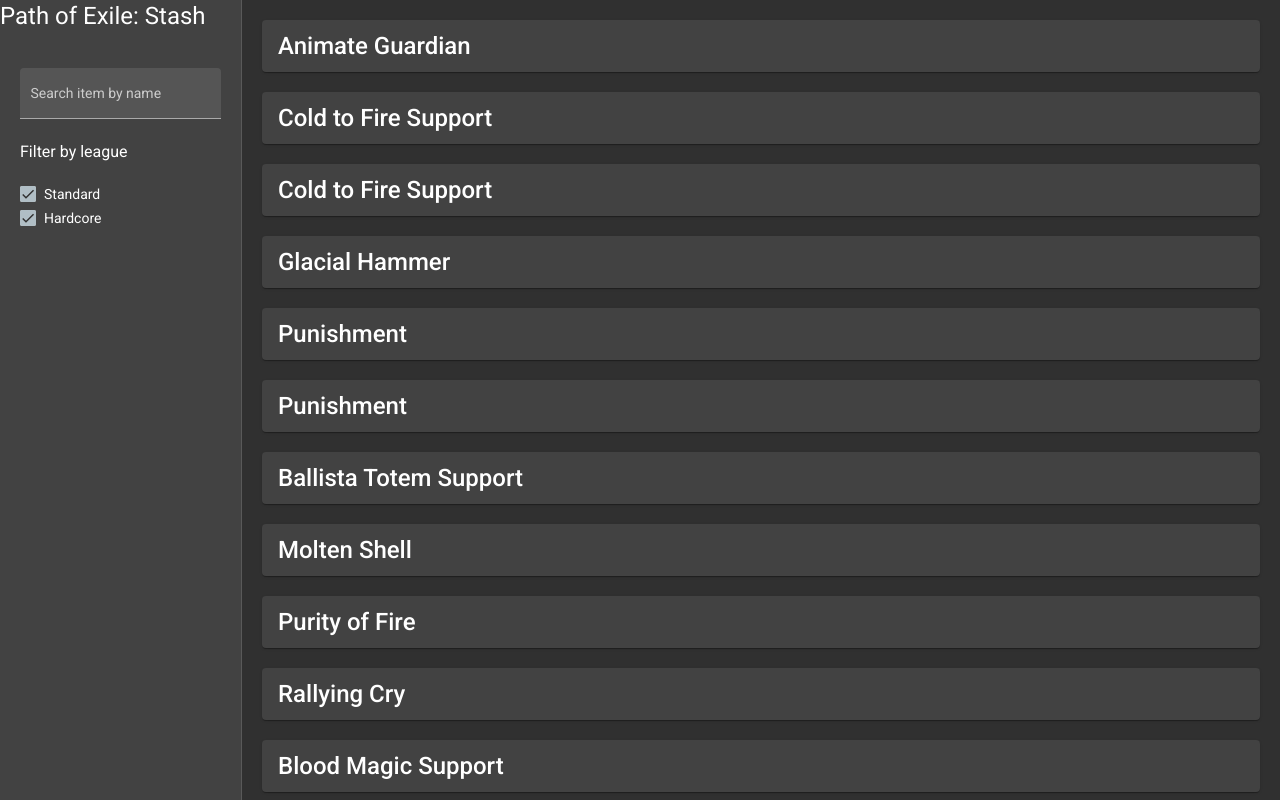
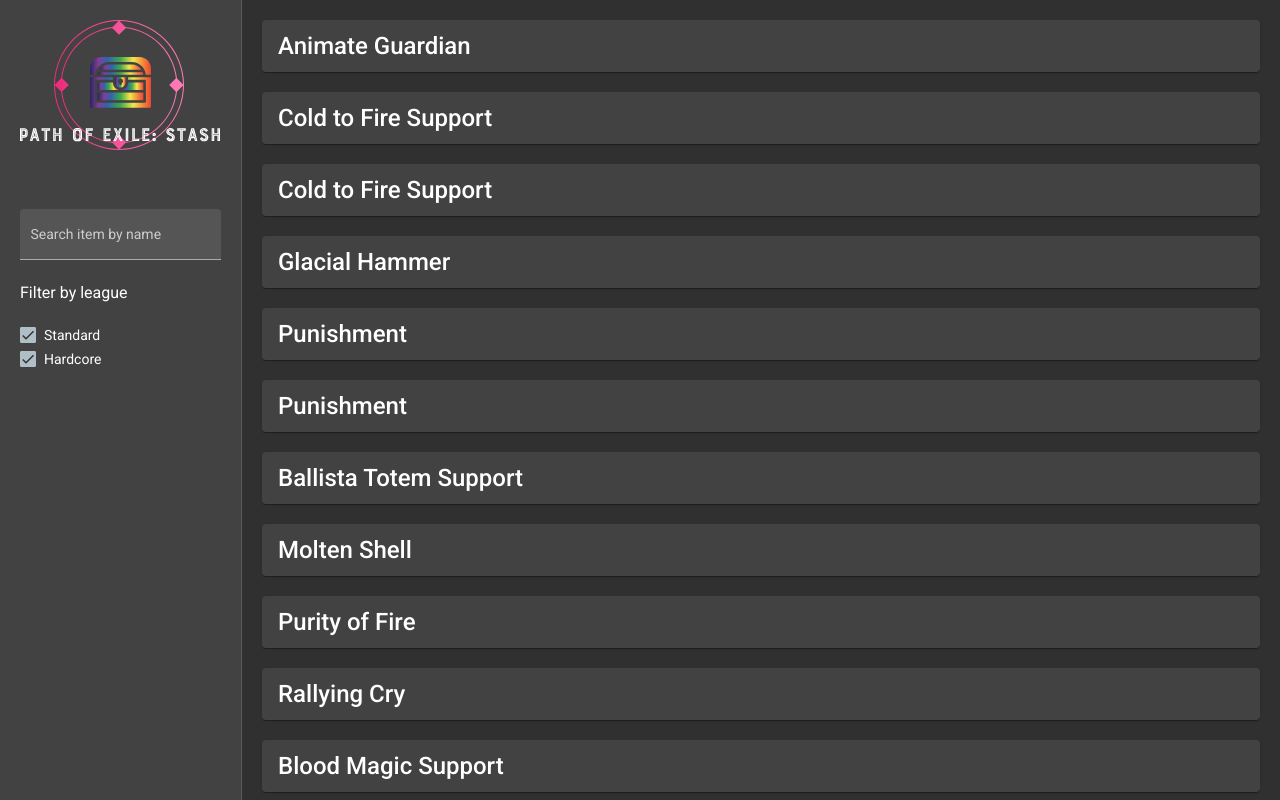
Before and after one commit to hello-foma/path_of_exile_stash, an Angular app: page /showcase in a window 1280 px wide. Built offline with nearby package versions, Linux system fonts and the light colour scheme; data requests are answered from the project's data file.

Commit message:
feat(showcase): add shiny logo

```diff
--- a/src/showcase-page/showcase-page.component.html
+++ b/src/showcase-page/showcase-page.component.html
@@ -1,8 +1,6 @@
 <mat-drawer-container style="height: 100%">
   <mat-drawer mode="side" opened>
-      <h1>
-        Path of Exile: Stash
-      </h1>
+    <img style="padding: 20px" src="../assets/logo.svg" alt="Path of Exile: Stash logo">
     <div style="padding: 20px">
       <mat-form-field class="example-form-field" appearance="fill">
         <mat-label>Search item by name</mat-label>
```
Also changed, not shown: src/assets/logo.svg (added).
